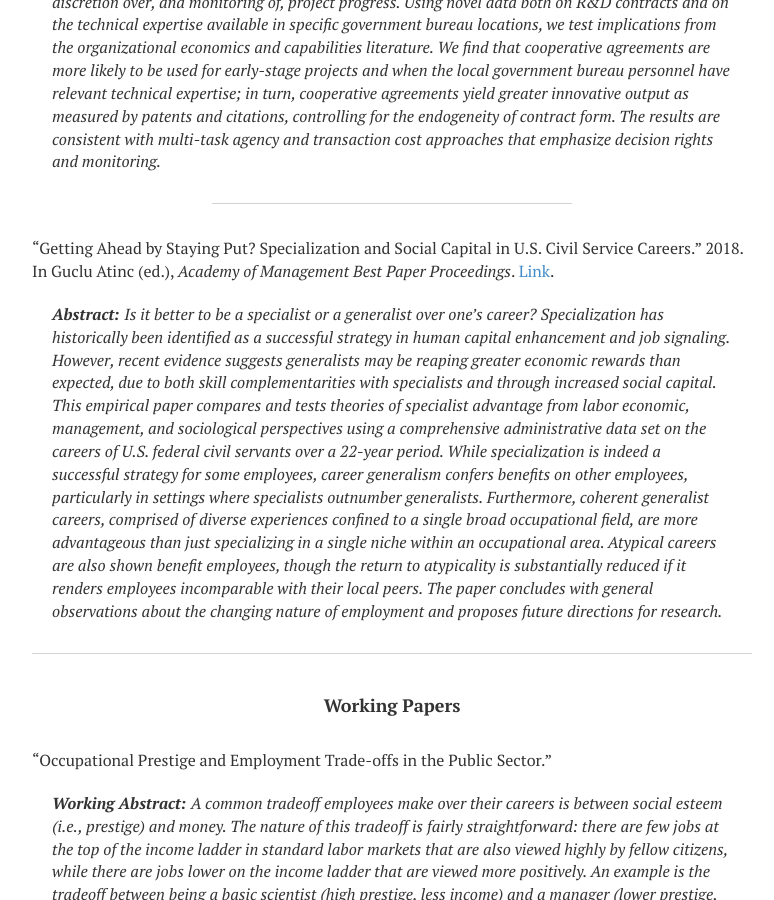
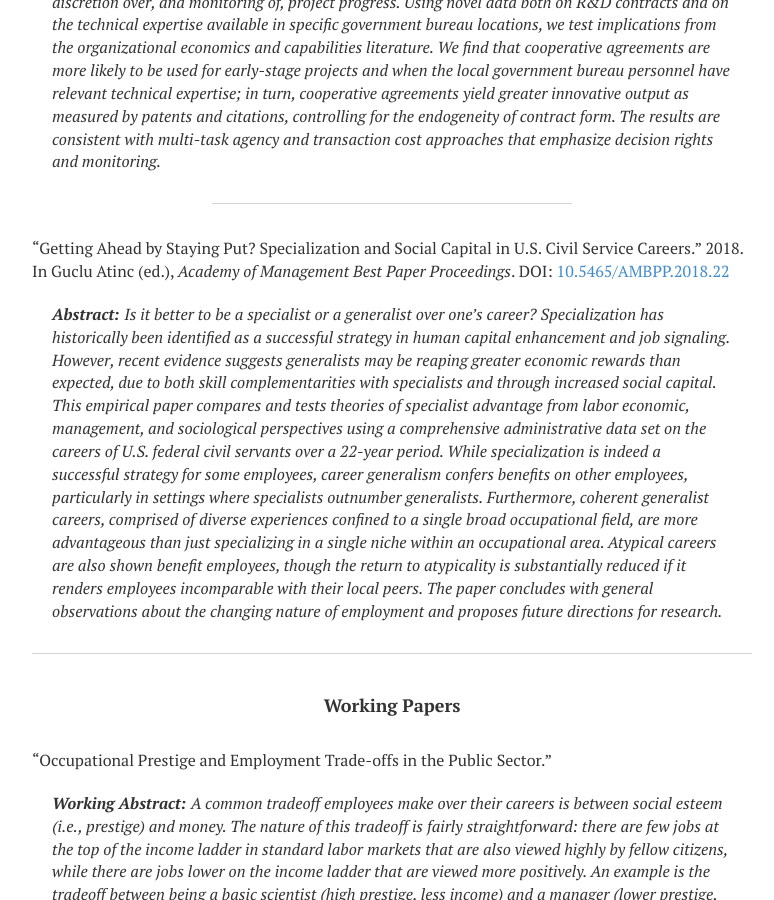
Before and after one commit to joshuarbruce/joshuarbruce.github.io, a Jekyll site: the page built from papers/index.html, in a window 1280 px wide and 900 px high, scrolled down 868 px. Shown: the whole window, without its empty margins (248-1022 px from the left). Built offline with Jekyll 4.4.1, drawn with Linux system fonts in a browser that asks for light colours; nearby versions of some CDN libraries.

Commit message:
Update index.html

```diff
--- a/papers/index.html
+++ b/papers/index.html
@@ -20,7 +20,7 @@ description: list of Joshua R. Bruce's papers, published and in various states o
 
 	<p><center><div style="height: 1px; background-color:lightgrey; width:50%; margin-top: 10px; margin-bottom: 10px"></div></center></p><br>
 
-	<p>&ldquo;Getting Ahead by Staying Put? Specialization and Social Capital in U.S. Civil Service Careers.&rdquo; 2018. In Guclu Atinc (ed.), <i>Academy of Management Best Paper Proceedings</i>. <a href="https://journals.aom.org/doi/10.5465/AMBPP.2018.22" target="_blank">Link</a>. </p>
+	<p>&ldquo;Getting Ahead by Staying Put? Specialization and Social Capital in U.S. Civil Service Careers.&rdquo; 2018. In Guclu Atinc (ed.), <i>Academy of Management Best Paper Proceedings</i>. DOI: <a href="https://journals.aom.org/doi/10.5465/AMBPP.2018.22" target="_blank">10.5465/AMBPP.2018.22</a></p>
 
 	<blockquote style="border-left:none"><i><b>Abstract: </b>Is it better to be a specialist or a generalist over one’s career? Specialization has historically been identified as a successful strategy in human capital enhancement and job signaling. However, recent evidence suggests generalists may be reaping greater economic rewards than expected, due to both skill complementarities with specialists and through increased social capital. This empirical paper compares and tests theories of specialist advantage from labor economic, management, and sociological perspectives using a comprehensive administrative data set on the careers of U.S. federal civil servants over a 22-year period. While specialization is indeed a successful strategy for some employees, career generalism confers benefits on other employees, particularly in settings where specialists outnumber generalists. Furthermore, coherent generalist careers, comprised of diverse experiences confined to a single broad occupational field, are more advantageous than just specializing in a single niche within an occupational area. Atypical careers are also shown benefit employees, though the return to atypicality is substantially reduced if it renders employees incomparable with their local peers. The paper concludes with general observations about the changing nature of employment and proposes future directions for research.</i></blockquote>
 
```
